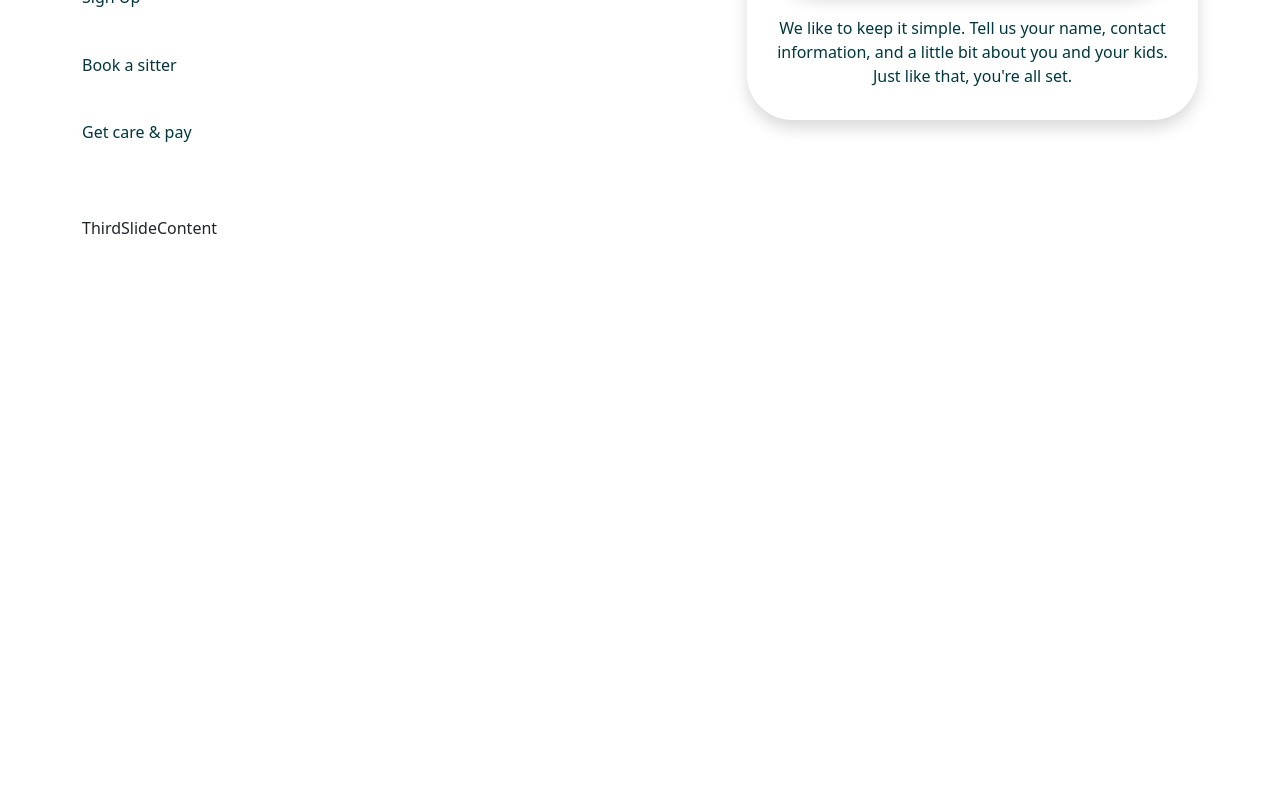
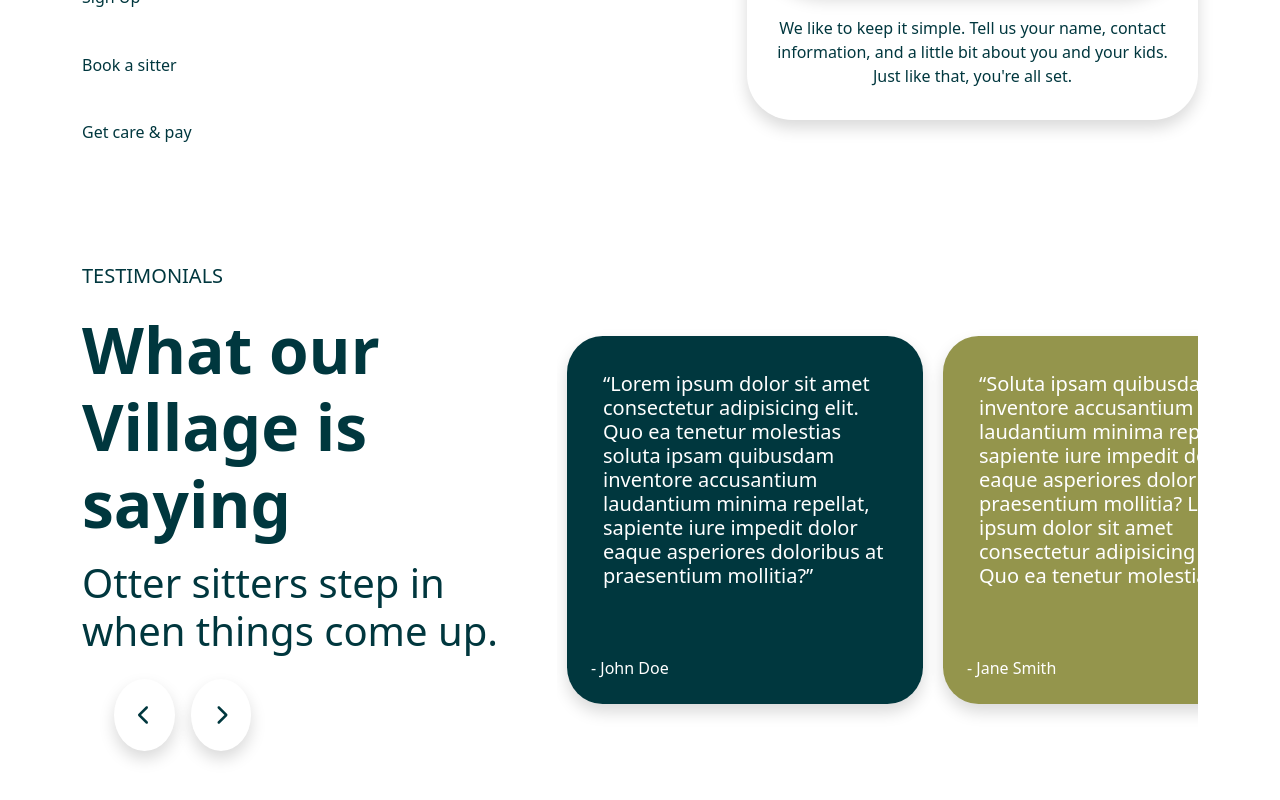
Before and after one commit to vallarasuk/otto-landing-page, a React (Create React App) app: page / in a window 1280 px wide. Shown: the part 1382-2182 px from the top of the page. Before the commit the page ends 1622 px from the top, so only its background shows below. Built offline with nearby package versions, Linux system fonts and the light colour scheme; a web font is replaced by a local one.

Commit message:
Header section added

```diff
--- a/package.json
+++ b/package.json
@@ -3,10 +3,15 @@
   "version": "0.1.0",
   "private": true,
   "dependencies": {
+    "@fortawesome/fontawesome-svg-core": "^6.4.0",
+    "@fortawesome/free-brands-svg-icons": "^6.4.0",
+    "@fortawesome/free-solid-svg-icons": "^6.4.0",
+    "@fortawesome/react-fontawesome": "^0.2.0",
     "@testing-library/jest-dom": "^5.16.5",
     "@testing-library/react": "^13.4.0",
     "@testing-library/user-event": "^13.5.0",
     "bootstrap": "^5.2.3",
+    "font-awesome": "^4.7.0",
     "react": "^18.2.0",
     "react-dom": "^18.2.0",
     "react-scripts": "5.0.1",
--- /dev/null
+++ b/src/Components/ContentSection/CardSlide.jsx
@@ -0,0 +1,30 @@
+import React from "react";
+
+const CardSlide = ({ quote, author, className }) => {
+  return (
+    <div
+      className={`card card-width my-5 shadow ${className}`}
+      style={{
+        margin: "0px 10px",
+        minWidth: "356px",
+        backgroundColor: "#fff",
+        borderRadius: "10%",
+        boxShadow: "0 2px 4px rgba(0, 0, 0, 0.2)",
+        overflow: "hidden",
+        display: "flex",
+        flexDirection: "column",
+        border: "none",
+      }}
+    >
+      <div
+        className="card-body h5"
+        style={{ flex: "1 1 auto", padding: "2.25rem" }}
+      >
+        <q>{quote}</q>
+      </div>
+      <div className="text-start p-4">{author}</div>
+    </div>
+  );
+};
+
+export default CardSlide;
--- a/src/Components/ContentSection/ThirdSlideContent.jsx
+++ b/src/Components/ContentSection/ThirdSlideContent.jsx
@@ -1,9 +1,128 @@
-import React from 'react'
+import { useRef } from "react";
+import { FontAwesomeIcon } from "@fortawesome/react-fontawesome";
+import React from "react";
+import {
+  faChevronLeft,
+  faChevronRight,
+} from "@fortawesome/free-solid-svg-icons";
+import CardSlide from "./CardSlide";
 
 const ThirdSlideContent = () => {
+//   const [currentSlide, setCurrentSlide] = useState(0);
+  const cardContainerRef = useRef(null);
+  const cardSlides = [
+    {
+      quote:
+        "Lorem ipsum dolor sit amet consectetur adipisicing elit. Quo ea tenetur molestias soluta ipsam quibusdam inventore accusantium laudantium minima repellat, sapiente iure impedit dolor eaque asperiores doloribus at praesentium mollitia?",
+      author: "- John Doe",
+      className: "card-one",
+    },
+    {
+      quote:
+        "Soluta ipsam quibusdam inventore accusantium laudantium minima repellat, sapiente iure impedit dolor eaque asperiores doloribus at praesentium mollitia? Lorem ipsum dolor sit amet consectetur adipisicing elit. Quo ea tenetur molestias",
+      author: "- Jane Smith",
+      className: "card-two",
+    },
+    {
+      quote:
+        "Quo ea tenetur molestias soluta ipsam quibusdam inventore accusantium laudantium minima repellat, sapiente iure impedit dolor eaque asperiores doloribus at praesentium mollitia? Lorem ipsum dolor sit amet consectetur adipisicing elit.",
+      author: "- Mark Johnson",
+      className: "card-three",
+    },
+    {
+      quote:
+        "Soluta ipsam quibusdam inventore accusantium laudantium minima repellat, sapiente iure impedit dolor eaque asperiores doloribus at praesentium mollitia? Lorem ipsum dolor sit amet consectetur adipisicing elit. Quo ea tenetur molestias",
+      author: "- Jane Smith",
+      className: "card-four",
+    },
+  ];
+
+//   const handlePrevSlide = () => {
+//     setCurrentSlide((prevSlide) =>
+//       prevSlide === 0 ? cardSlides.length - 1 : prevSlide - 1
+//     );
+//   };
+
+//   const handleNextSlide = () => {
+//     setCurrentSlide((prevSlide) =>
+//       prevSlide === cardSlides.length - 1 ? 0 : prevSlide + 1
+//     );
+//   };
+
+  const slideCardContainer = (direction) => {
+    const container = cardContainerRef.current;
+    const cardWidth = container.offsetWidth;
+    const scrollAmount = direction === "left" ? -cardWidth : cardWidth;
+    container.scrollBy({
+      left: scrollAmount,
+      behavior: "smooth",
+    });
+  };
+
   return (
-    <div>ThirdSlideContent</div>
-  )
-}
+    <div className="second-slide-main">
+      <div className="my-5">
+        <div className="row">
+          <div className="col-5">
+            <h5>TESTIMONIALS</h5>
+            <div className="fw-bolder display-3 mt-4">
+              <p>What our Village is saying</p>
+            </div>
+            <p className="display-6">
+              Otter sitters step in when things come up.
+            </p>
+            <div className="row mb-5 mt-4 pointer">
+              <div className="col d-flex mx-4">
+                <span
+                  className="move-icon mx-2 p-4 shadow"
+                  onClick={() => slideCardContainer("left")}
+                >
+                  <FontAwesomeIcon icon={faChevronLeft} size="lg" />
+                </span>
+                <span
+                  className="move-icon mx-2 p-4 shadow"
+                  onClick={() => slideCardContainer("right")}
+                >
+                  <FontAwesomeIcon icon={faChevronRight} size="lg" />
+                </span>
+              </div>
+            </div>
+          </div>
 
-export default ThirdSlideContent
+          <div className="col-7 d-flex section-card">
+            <div
+              className="mt-sm-4 col-12 col-lg-12 col-md-12 d-flex section-card"
+              style={{
+                overflowX: "hidden",
+                marginTop: "50px",
+                marginBottom: "72px",
+              }}
+            >
+              <div
+                className="row demo"
+                style={{
+                  overflowX: "scroll",
+                  scrollBehavior: "smooth",
+                }}
+                ref={cardContainerRef}
+              >
+                <div className="col-12 col-lg-12 col-md-12 col-sm-12 d-flex w-lg-100 mb-sm-3">
+                  {cardSlides.map((slide, index) => (
+                    <CardSlide
+                      key={index}
+                      quote={slide.quote}
+                      author={slide.author}
+                      className={slide.className}
+                    />
+                  ))}
+                </div>
+              </div>
+            </div>
+          </div>
+        </div>
+      </div>
+    </div>
+  );
+};
+
+export default ThirdSlideContent;
--- a/src/Components/style.css
+++ b/src/Components/style.css
@@ -4,6 +4,19 @@
 :root {
     --text-color: #00373e;
     --background-color: #ffffff;
+}
+
+/* Hide scrollbar for Chrome, Safari and Opera */
+.demo::-webkit-scrollbar {
+    display: none;
+}
+
+/* Hide scrollbar for IE, Edge and Firefox */
+.demo {
+    -ms-overflow-style: none;
+    /* IE and Edge */
+    scrollbar-width: none;
+    /* Firefox */
 }
 
 
@@ -71,3 +84,52 @@ body {
     color: var(--text-color);
     background-color: var(--background-color);
 }
+
+.move-icon {
+    color: #00373e;
+    background-color: #ffffff;
+    /* font-size: 2rem; */
+    border-radius: 60%;
+    cursor: pointer;
+}
+
+.move-icon:hover {
+    color: aliceblue;
+    background-color: #00373e;
+    border-radius: 60%;
+    /* font-size: 2rem; */
+    cursor: pointer;
+}
+
+.card-one {
+    background-color: #00373e !important;
+    color: white;
+}
+
+.card-two {
+    background-color: #94954c !important;
+    color: white;
+
+}
+
+.card-three {
+    background-color: #fbad9c !important;
+    color: #00373e;
+}
+
+.card-four {
+    background-color: #ac9e88 !important;
+    color: #00373e;
+}
+
+.card-five {
+    background-color: #fbd3b6 !important;
+}
+
+.card-six {
+    background-color: #ff76df !important;
+}
+
+.card-seven {
+    background-color: #f4f4f6 !important;
+}
```
Also changed, not shown: 1 other file (tests, documents, lock files or other folders).
